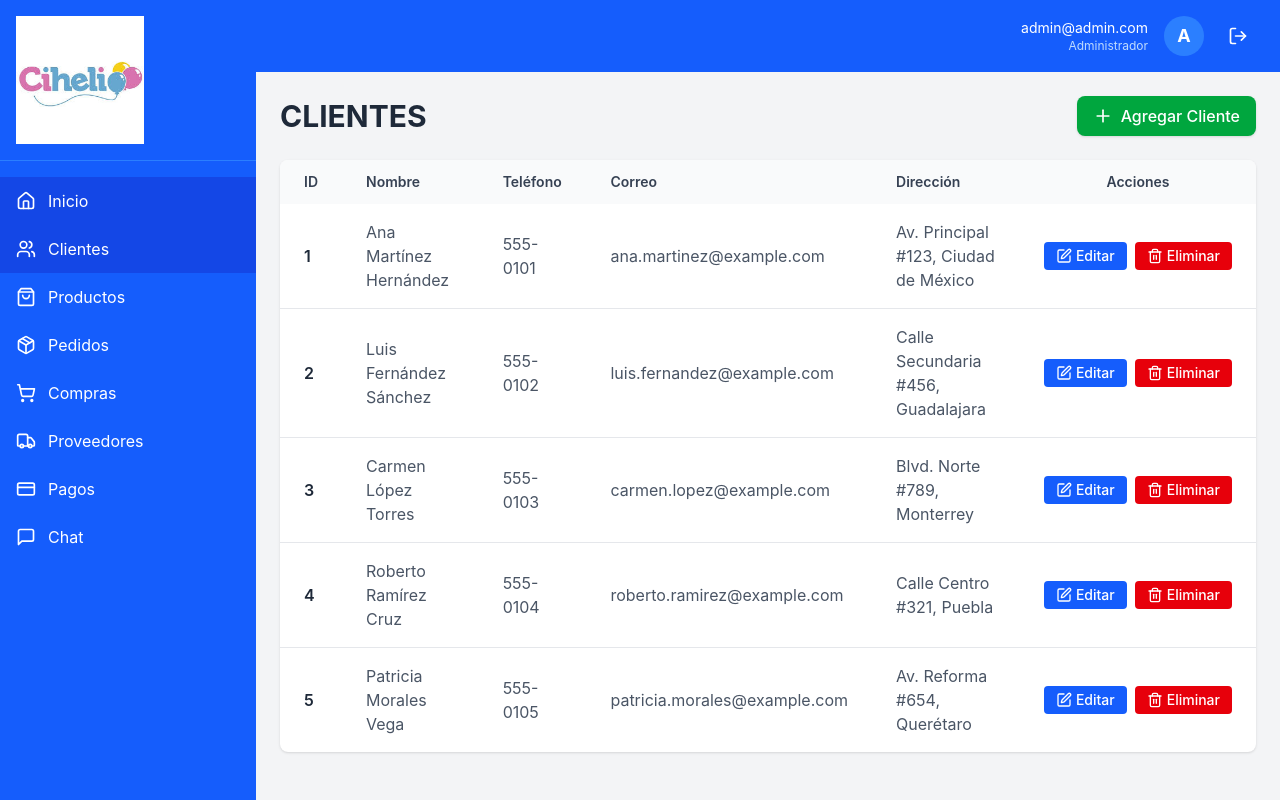
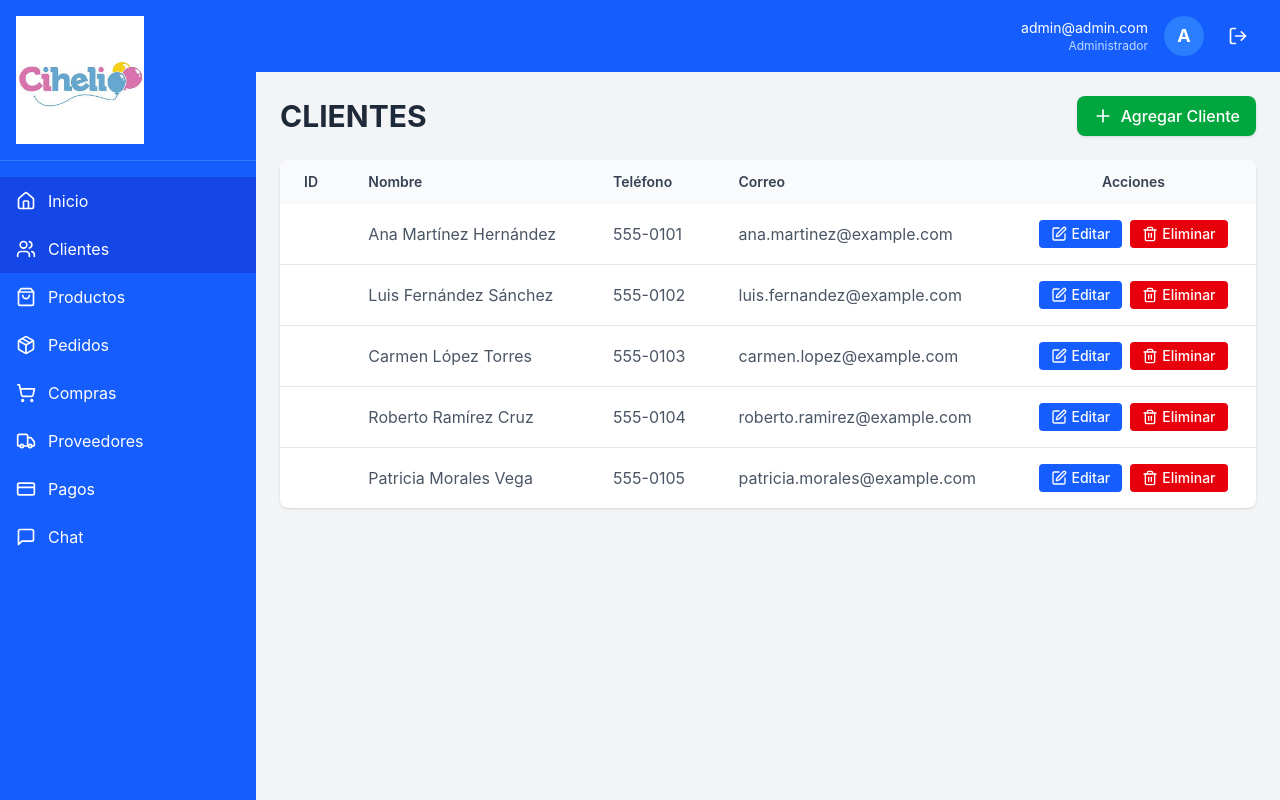
Before and after one commit to GitAngeI/Cihelio_GUI, a React (Vite) app: page /admin/clientes in a window 1280 px wide. Built offline with nearby package versions, Linux system fonts and the light colour scheme.

Commit message:
Quitar direccion

```diff
--- a/src/app/pages/admin/Clients.tsx
+++ b/src/app/pages/admin/Clients.tsx
@@ -32,18 +32,16 @@ export default function AdminClients() {
               <th className="px-6 py-3 text-left text-sm font-semibold text-gray-700">Nombre</th>
               <th className="px-6 py-3 text-left text-sm font-semibold text-gray-700">Teléfono</th>
               <th className="px-6 py-3 text-left text-sm font-semibold text-gray-700">Correo</th>
-              <th className="px-6 py-3 text-left text-sm font-semibold text-gray-700">Dirección</th>
               <th className="px-6 py-3 text-center text-sm font-semibold text-gray-700">Acciones</th>
             </tr>
           </thead>
           <tbody className="divide-y divide-gray-200">
             {clientsList.map((client) => (
-              <tr key={client.clienteID} className="hover:bg-gray-50">
-                <td className="px-6 py-4 font-semibold text-gray-800">{client.clienteID}</td>
+              <tr key={client.clienteid} className="hover:bg-gray-50">
+                <td className="px-6 py-4 font-semibold text-gray-800">{client.clienteid}</td>
                 <td className="px-6 py-4 text-gray-600">{getNombreCompleto(client.nombre)}</td>
                 <td className="px-6 py-4 text-gray-600">{client.telefono}</td>
                 <td className="px-6 py-4 text-gray-600">{client.correo}</td>
-                <td className="px-6 py-4 text-gray-600">{getDireccionCompleta(client.direccion)}</td>
                 <td className="px-6 py-4 text-center">
                   <div className="flex items-center justify-center gap-2">
                     <button
@@ -97,10 +95,6 @@ export default function AdminClients() {
                 <label className="block text-sm font-medium text-gray-700 mb-1">Correo Electrónico</label>
                 <input type="email" placeholder="ejemplo@correo.com" className="w-full border border-gray-300 rounded-lg p-2 focus:ring-2 focus:ring-green-500 outline-none" />
               </div>
-              <div>
-                <label className="block text-sm font-medium text-gray-700 mb-1">Dirección Completa</label>
-                <textarea rows={2} placeholder="Ej. Av. Principal #123, Ciudad de México" className="w-full border border-gray-300 rounded-lg p-2 focus:ring-2 focus:ring-green-500 outline-none"></textarea>
-              </div>
               <div className="flex justify-end gap-3 mt-4 pt-2 border-t border-gray-100">
                 <button type="button" onClick={() => setIsAddModalOpen(false)} className="px-4 py-2 text-gray-600 bg-gray-100 hover:bg-gray-200 rounded-lg transition-colors">Cancelar</button>
                 <button type="submit" className="px-4 py-2 text-white bg-green-600 hover:bg-green-700 rounded-lg transition-colors shadow-sm">Guardar Cliente</button>
@@ -124,7 +118,7 @@ export default function AdminClients() {
               <div className="grid grid-cols-2 gap-4">
                 <div>
                   <label className="block text-sm font-medium text-gray-700 mb-1">ID</label>
-                  <input type="text" defaultValue={editingClient.clienteID} disabled className="w-full border border-gray-300 bg-gray-50 rounded-lg p-2 outline-none text-gray-500" />
+                  <input type="text" defaultValue={editingClient.clienteid} disabled className="w-full border border-gray-300 bg-gray-50 rounded-lg p-2 outline-none text-gray-500" />
                 </div>
                 <div>
                   <label className="block text-sm font-medium text-gray-700 mb-1">Teléfono</label>
@@ -138,10 +132,6 @@ export default function AdminClients() {
               <div>
                 <label className="block text-sm font-medium text-gray-700 mb-1">Correo Electrónico</label>
                 <input type="email" defaultValue={editingClient.correo} className="w-full border border-gray-300 rounded-lg p-2 focus:ring-2 focus:ring-blue-500 outline-none" />
-              </div>
-              <div>
-                <label className="block text-sm font-medium text-gray-700 mb-1">Dirección Completa</label>
-                <textarea rows={2} defaultValue={getDireccionCompleta(editingClient.direccion)} className="w-full border border-gray-300 rounded-lg p-2 focus:ring-2 focus:ring-blue-500 outline-none"></textarea>
               </div>
               <div className="flex justify-end gap-3 mt-4 pt-2 border-t border-gray-100">
                 <button type="button" onClick={() => setEditingClient(null)} className="px-4 py-2 text-gray-600 bg-gray-100 hover:bg-gray-200 rounded-lg transition-colors">Cancelar</button>
--- a/src/app/pages/client/Catalog.tsx
+++ b/src/app/pages/client/Catalog.tsx
@@ -53,13 +53,13 @@ export default function Catalog() {
 
       <div className="grid grid-cols-1 md:grid-cols-2 lg:grid-cols-3 xl:grid-cols-4 gap-6">
         {productos.map((product) => {
-          const categoria = getCategoriaById(product.categoriaID);
+          const categoria = getCategoriaById(product.categoriaid);
 
           return (
-            <div key={product.productoID} className="bg-white rounded-lg shadow-md overflow-hidden hover:shadow-xl transition-shadow">
+            <div key={product.productoid} className="bg-white rounded-lg shadow-md overflow-hidden hover:shadow-xl transition-shadow">
               <div className="h-48 overflow-hidden bg-gray-200">
                 <ImageWithFallback
-                  src={productImages[product.productoID] || productImages[1]}
+                  src={productImages[product.productoid] || productImages[1]}
                   alt={product.nombre}
                   className="w-full h-full object-cover"
                 />
@@ -76,7 +76,7 @@ export default function Catalog() {
                     <p className="text-xs text-gray-500">Stock: {product.stock}</p>
                   </div>
                   <button
-                    onClick={() => addToCart(product.productoID, product.nombre)}
+                    onClick={() => addToCart(product.productoid, product.nombre)}
                     className="bg-green-600 hover:bg-green-700 text-white p-2 rounded-lg transition-colors shadow-sm"
                     disabled={product.stock === 0}
                     title="Agregar al carrito"
@@ -84,9 +84,9 @@ export default function Catalog() {
                     <Plus className="w-5 h-5" />
                   </button>
                 </div>
-                {cart[product.productoID] && (
+                {cart[product.productoid] && (
                   <div className="mt-3 text-center bg-green-50 text-green-700 border border-green-100 py-1 rounded text-sm font-medium">
-                    {cart[product.productoID]} en el carrito
+                    {cart[product.productoid]} en el carrito
                   </div>
                 )}
               </div>
--- a/src/app/types/index.ts
+++ b/src/app/types/index.ts
@@ -32,7 +32,7 @@ export interface Administrador extends Usuario {
 }
 
 export interface Cliente {
-  clienteID: number; // Puede ser FK de Usuario
+  clienteid: number; // Puede ser FK de Usuario
   nombre: Nombre;
   correo: string;
   telefono: string;
@@ -49,12 +49,12 @@ export interface Categoria {
 }
 
 export interface Producto {
-  productoID: number;
+  productoid: number;
   nombre: string;
   precio: number;
   stock: number;
   tipo: string;
-  categoriaID: number;
+  categoriaid: number;
 }
 
 // ============================================================================
```
